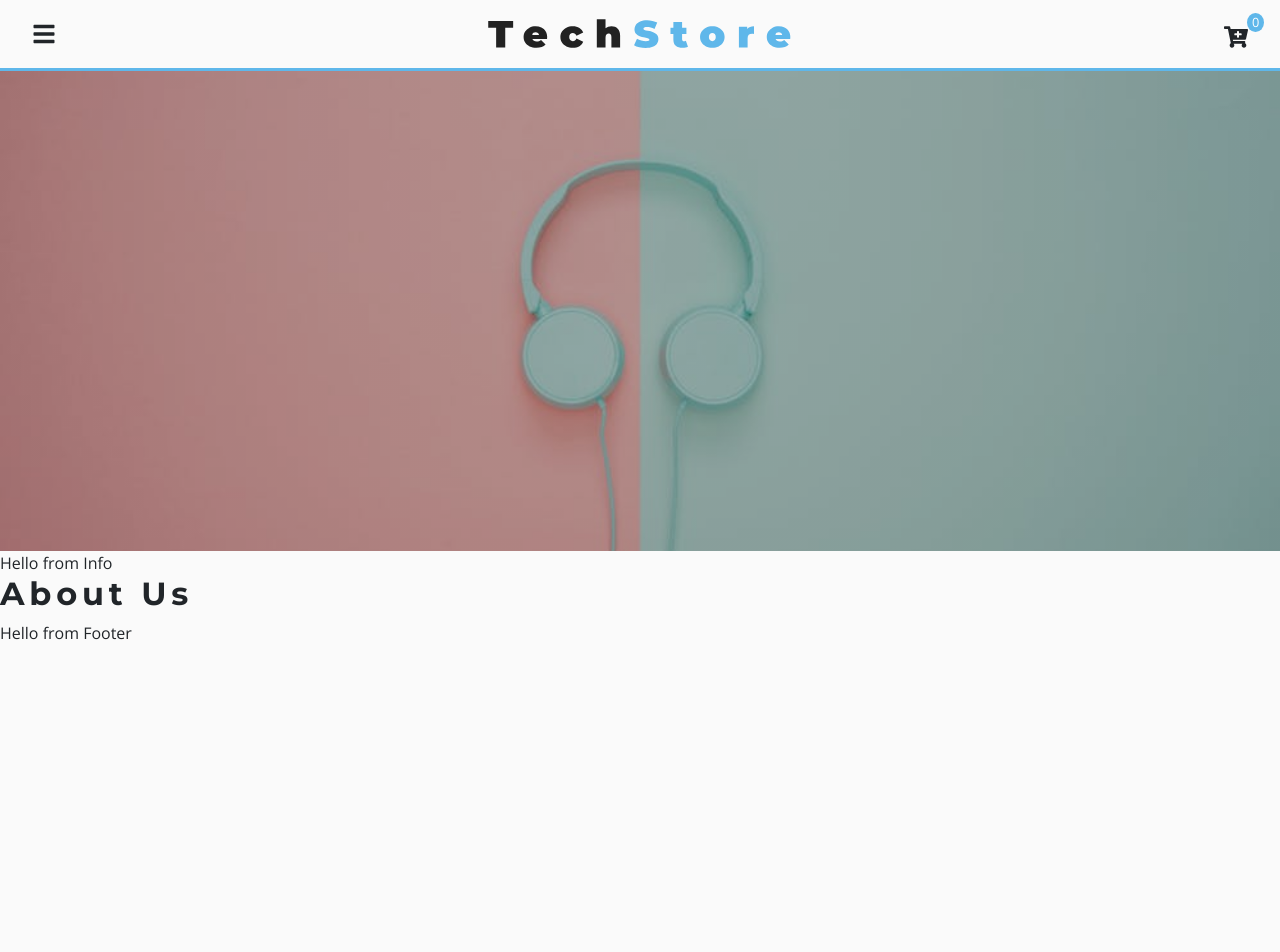
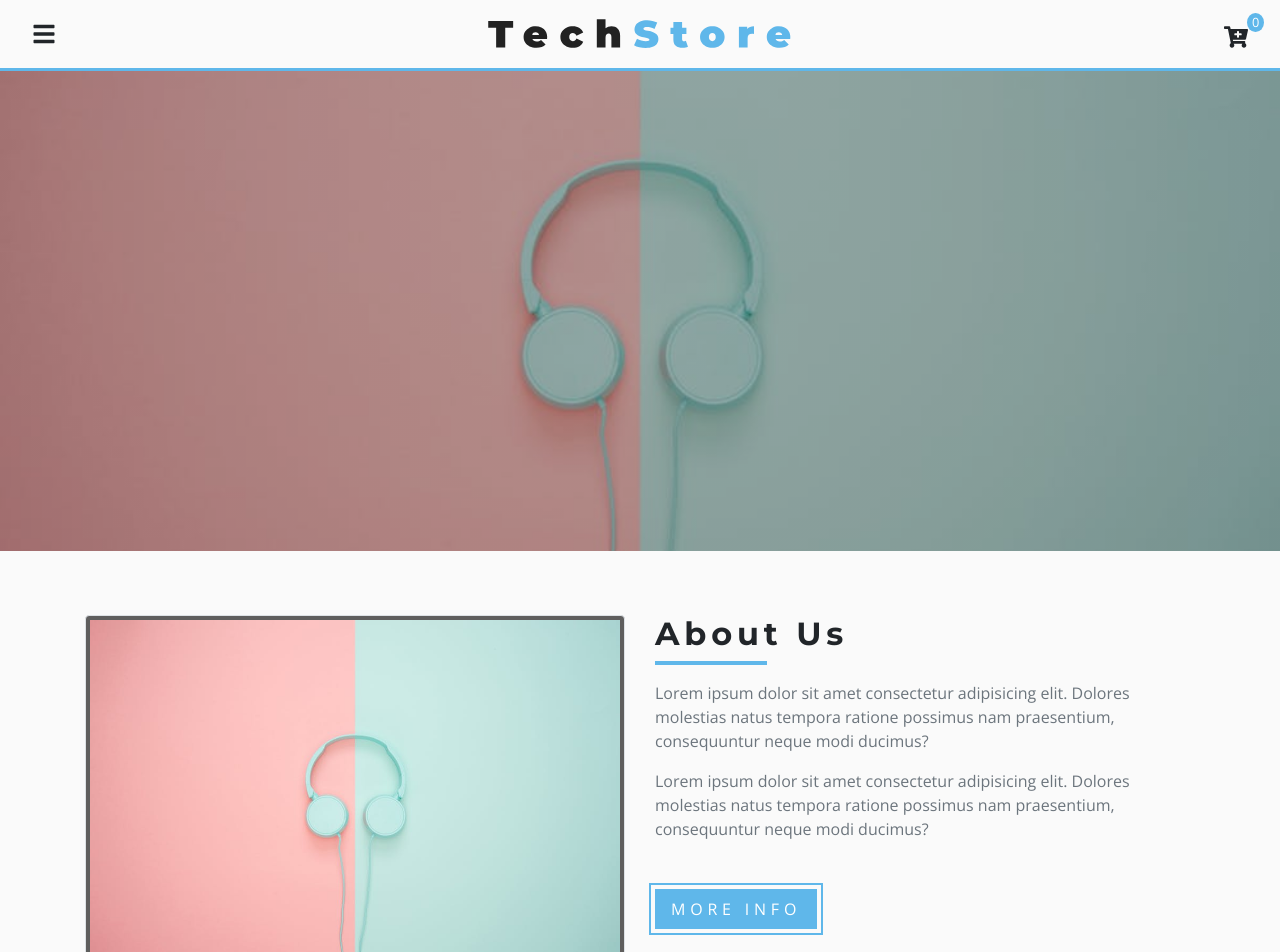
Before and after one commit to SanaKhateeb/tech-store, a React (Create React App) app: page /about in a window 1280 px wide. Shown: the top 952 px of the page. Before the commit the page ends 800 px from the top, so only its background shows below. Built offline with nearby package versions, Linux system fonts and the light colour scheme.

Commit message:
Finished About Page

```diff
--- a/src/components/AboutPage/Info.js
+++ b/src/components/AboutPage/Info.js
@@ -1,13 +1,26 @@
 import React from 'react'
 import Title from '../Title'
+import aboutBcg from  '../../images/aboutBcg.jpeg'
 
 export default function Info() {
   return (
-    <div>
-      Hello from Info
-      <Title title="About Us">
+    <section className="py-5">
+      <div className="container">
+        <div className="row">
+          <div className="col-10 mx-auto col-md-6 my-3">
+            <img src={aboutBcg} className="img-fluid img-thumbnail" alt= "about company" style={{background: "var(--darkGrey)"}}/>
+          </div>
 
-      </Title>
-    </div>
+          <div className="col-10 mx-auto col-md-6 my-3">
+            <Title title="About Us" />
+            <p className="text-lead text-muted my-3">Lorem ipsum dolor sit amet consectetur adipisicing elit. Dolores molestias natus tempora ratione possimus nam praesentium, consequuntur neque modi ducimus?</p>
+            <p className="text-lead text-muted my-3">Lorem ipsum dolor sit amet consectetur adipisicing elit. Dolores molestias natus tempora ratione possimus nam praesentium, consequuntur neque modi ducimus?</p>
+            <button className="main-link" type="button" style={{marginTop: "2rem"}}>
+              More Info
+            </button>
+          </div>
+        </div>
+      </div>
+    </section>
   )
 }
--- a/src/components/Navbar.js
+++ b/src/components/Navbar.js
@@ -34,6 +34,7 @@
   padding: 1rem 1.5rem;
   background: var(--mainGrey);
   border-bottom: 3px solid var(--primaryColor);
+  z-index: 1;
 
   .nav-center{
     display: flex;
--- a/src/components/Title.js
+++ b/src/components/Title.js
@@ -15,5 +15,12 @@
 }
 
 const TitleWrapper = styled.div`
+  text-align: ${props => props.center ? "center": "left"};
 
+  .title-underline {
+    height: 0.25rem;
+    width: 7rem;
+    background: var(--primaryColor);
+    margin: ${props => props.center ? "0 auto": "0"};
+  }
 `
```
